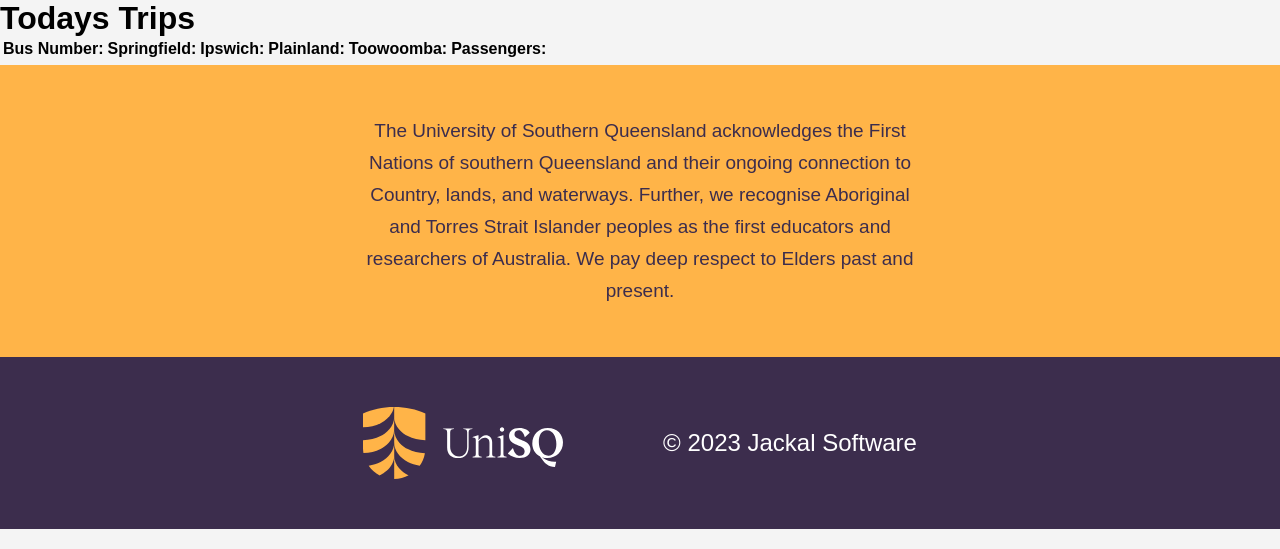
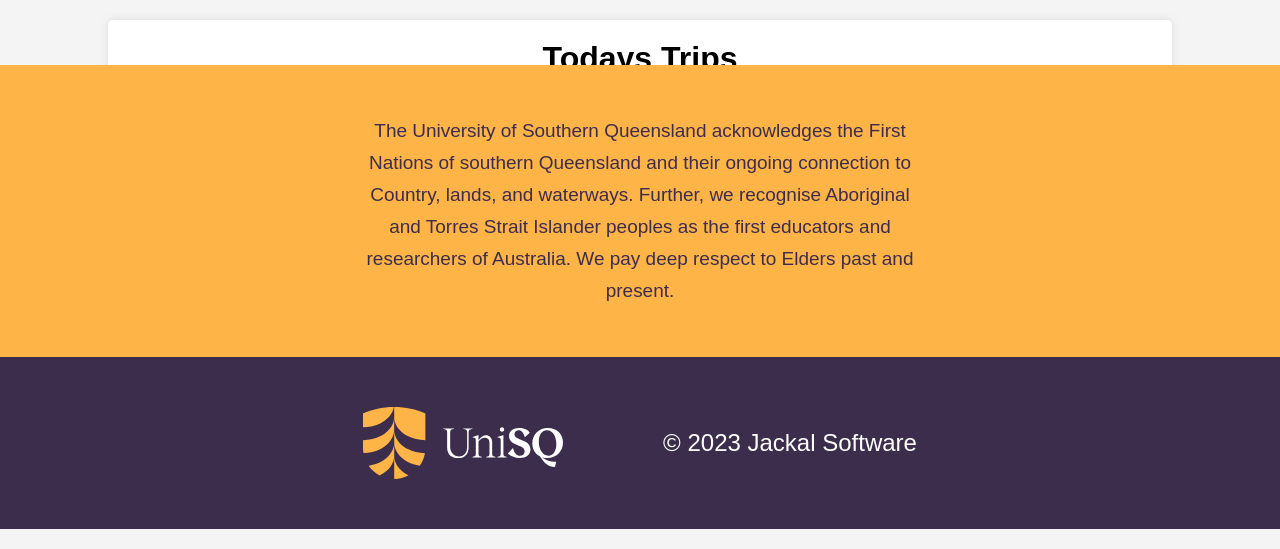
Before and after one commit to Captain-Mustard/CSC3600, a PHP site: page /driver_platform/list_busses.php in a window 1280 px wide. Shown: the part 251-800 px from the top of the page. Run offline with PHP 8.4, Linux system fonts and the light colour scheme; data that the repository does not hold is empty.

Commit message:
Added CSS

```diff
--- a/driver_platform/list_busses.php
+++ b/driver_platform/list_busses.php
@@ -1,4 +1,7 @@
 <?php include '../view/header.php'; ?>
+<link rel="stylesheet" type="text/css" href="../main.css">
+
+<div class="container">
 <h1>Todays Trips</h1>
     <!-- display a table of the days trips -->
     <table>
@@ -12,12 +15,15 @@
             <th>&nbsp;</th>
         </tr>
         <?php foreach ($trips as $trip) : ?>
+
         <tr>
             <td><?php echo htmlspecialchars($trip['busNo']); ?></td>
             <td><?php echo htmlspecialchars($trip['stopOneTime']); ?></td>
 			 <td><?php echo htmlspecialchars($trip['stopTwoTime']); ?></td>
             <td><?php echo htmlspecialchars($trip['stopThreeTime']); ?></td>
             <td><?php echo htmlspecialchars($trip['stopFourTime']); ?></td>
+
+
             <td><form action="." method="post">
 
 				<input type="hidden" name="action"
@@ -32,7 +38,13 @@
                 <input type="submit" value="Get Passengers">
             </form></td>
         </tr>
+
         <?php endforeach; ?>
     </table>
+    <form action="../booking_platform/logout.php" method="post">
+            <input type="hidden" name="action" value="log_out">
+            <input class="submit-button" type="submit" value="Logout">
+        </form>
+        </div>
 
 <?php include '../view/footer.php'; ?>
```
